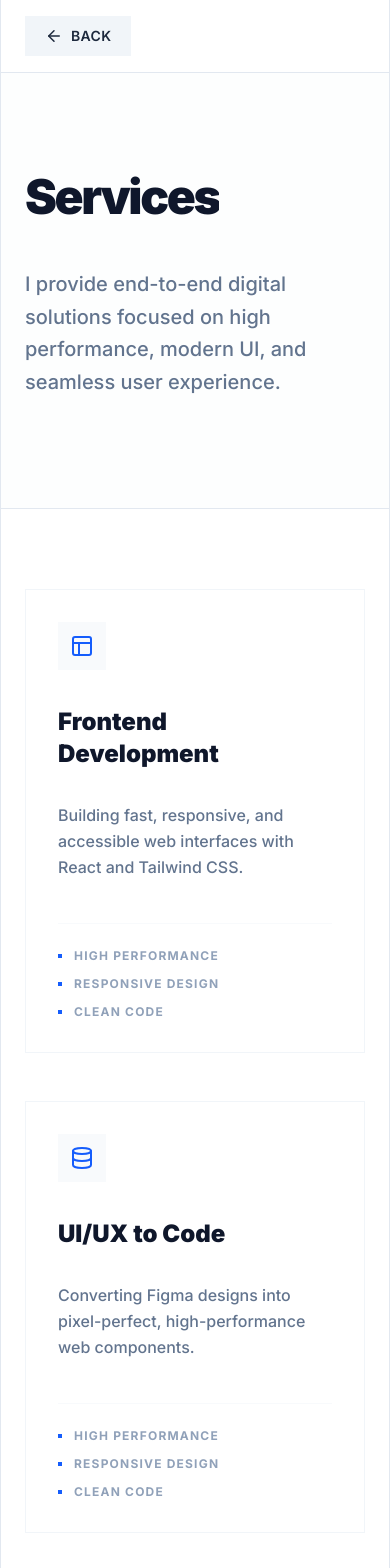
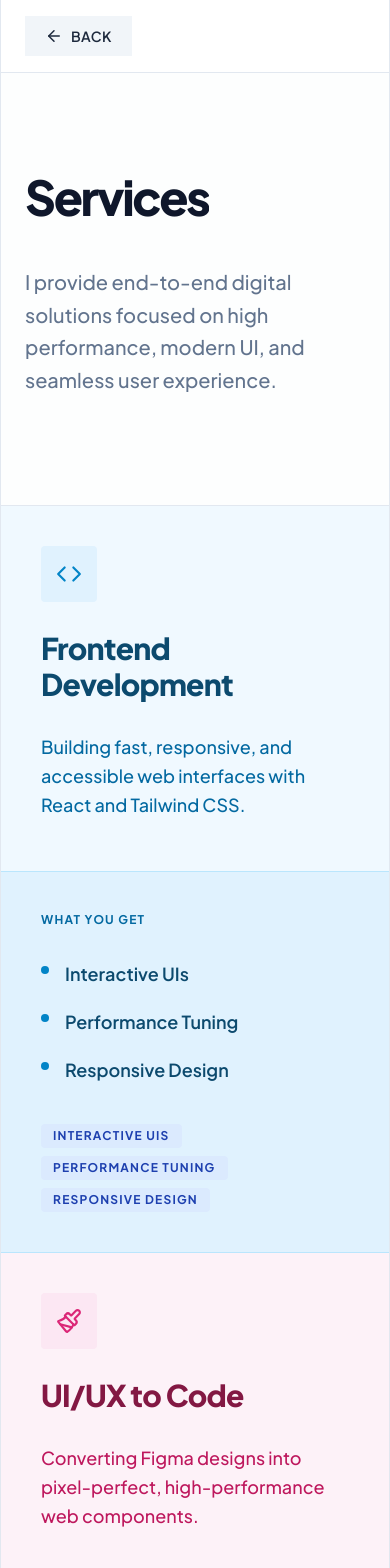
Before and after one commit to yasser8111/Portfolio, a React (Vite) app: page /services in a window 390 px wide. Shown: the top 1568 px of the page. Built offline with nearby package versions, Linux system fonts and the light colour scheme.

Commit message:
feat: redesign ServicesPage with dynamic palettes, update icons, and change English font to Plus Jakarta Sans

```diff
--- a/google20c0fa8e5758d61d.html
+++ /dev/null
@@ -1 +0,0 @@
-google-site-verification: google20c0fa8e5758d61d.html
--- a/src/index.css
+++ b/src/index.css
@@ -1,4 +1,4 @@
-@import url("https://fonts.googleapis.com/css2?family=Inter:wght@300;400;500;600;700&family=Cairo:wght@300;400;500;600;700;800&family=IBM+Plex+Sans+Arabic:wght@300;400;500;600;700&display=swap");
+@import url("https://fonts.googleapis.com/css2?family=Plus+Jakarta+Sans:wght@300;400;500;600;700;800&family=Cairo:wght@300;400;500;600;700;800&family=IBM+Plex+Sans+Arabic:wght@300;400;500;600;700&display=swap");
 @import "tailwindcss";
 
 html.lenis,
@@ -24,7 +24,7 @@ html.lenis body {
 
 @theme {
   --font-sans:
-    "Inter", "Cairo", "IBM Plex Sans Arabic", ui-sans-serif, system-ui,
+    "Plus Jakarta Sans", "Cairo", "IBM Plex Sans Arabic", ui-sans-serif, system-ui,
     sans-serif;
 }
 
--- a/src/pages/ServicesPage.jsx
+++ b/src/pages/ServicesPage.jsx
@@ -1,28 +1,81 @@
 import React from "react";
 import { useNavigate } from "react-router-dom";
-import { ArrowLeft, Settings, Database, Layout, Smartphone, Globe, Shield } from "lucide-react";
-import Button from "../components/Button";
+import {
+  Layout,
+  Database,
+  Smartphone,
+  Globe,
+  Shield,
+  Settings,
+  Paintbrush,
+  Puzzle,
+  Code,
+} from "lucide-react";
 import NavBack from "../components/NavBack";
 import Footer from "../components/Footer";
 import ContactSection from "../components/ContactSection";
 import { TextBlock } from "../components/TextBlockEffect";
 
-const ServicesPage = ({
-  lang,
-  personal,
-  services,
-  nav,
-  footer,
-  buttons,
-  sections,
-}) => {
+/* ─── colour palettes (same 3-colour cycle as HomePage) ─────────────────── */
+const PALETTES = [
+  {
+    base: "#0284c7",
+    bg: "#f0f9ff",
+    bgLight: "#e0f2fe",
+    title: "#0c4a6e",
+    desc: "#0369a1",
+    border: "#bae6fd",
+    tag: "#dbeafe",
+    tagText: "#1e40af",
+  },
+  {
+    base: "#db2777",
+    bg: "#fdf2f8",
+    bgLight: "#fce7f3",
+    title: "#831843",
+    desc: "#be185d",
+    border: "#fbcfe8",
+    tag: "#fce7f3",
+    tagText: "#9d174d",
+  },
+  {
+    base: "#059669",
+    bg: "#ecfdf5",
+    bgLight: "#d1fae5",
+    title: "#064e3b",
+    desc: "#047857",
+    border: "#a7f3d0",
+    tag: "#d1fae5",
+    tagText: "#065f46",
+  },
+];
+
+const ICONS = [Code, Paintbrush, Puzzle, Globe, Shield, Settings];
+
+/* ─── feature lists per service index (3 items each) ────────────────────── */
+const getFeatures = (lang, i) => {
+  const ar = [
+    ["واجهات تفاعلية", "تحسين الأداء", "تصميم متجاوب"],
+    ["بنية بيانات قوية", "واجهات برمجية آمنة", "قواعد بيانات سريعة"],
+    ["تصميم أصيل للموبايل", "تجربة مستخدم سلسة", "نشر على المتجرين"],
+    ["حضور رقمي احترافي", "تحسين محركات البحث", "سرعة تحميل عالية"],
+    ["حماية متقدمة", "مصادقة آمنة", "تشفير البيانات"],
+    ["أتمتة المهام", "دمج الأنظمة", "صيانة مستمرة"],
+  ];
+  const en = [
+    ["Interactive UIs", "Performance Tuning", "Responsive Design"],
+    ["Robust Data Models", "Secure APIs", "Fast Databases"],
+    ["Mobile-First Design", "Smooth UX", "App Store Deployment"],
+    ["Professional Web Presence", "SEO Optimised", "Fast Load Times"],
+    ["Advanced Protection", "Secure Auth", "Data Encryption"],
+    ["Task Automation", "System Integration", "Ongoing Maintenance"],
+  ];
+  return (lang === "ar" ? ar : en)[i % 6];
+};
+
+/* ─── component ──────────────────────────────────────────────────────────── */
+const ServicesPage = ({ lang, personal, services, nav, footer, buttons, sections }) => {
   const navigate = useNavigate();
-
-  // Mapping icons to services if needed, or just using a default
-  const getIcon = (index) => {
-    const icons = [<Layout size={24} />, <Database size={24} />, <Smartphone size={24} />, <Globe size={24} />, <Shield size={24} />, <Settings size={24} />];
-    return icons[index % icons.length];
-  };
 
   return (
     <div
@@ -30,13 +83,11 @@ const ServicesPage = ({
       className="min-h-screen bg-white text-slate-900 font-sans selection:bg-blue-600 selection:text-white"
     >
       <div className="max-w-[1400px] mx-auto w-full border-x border-slate-200 min-h-screen flex flex-col">
-        <NavBack
-          onBack={() => navigate("/")}
-          backText={buttons.backToHome}
-          lang={lang}
-        />
+        <NavBack onBack={() => navigate("/")} backText={buttons.backToHome} lang={lang} />
 
         <main className="flex-1">
+
+          {/* ── Hero ─────────────────────────────────────────────────────── */}
           <section className="py-24 px-6 md:px-12 border-b border-slate-200 bg-slate-50/30">
             <div className="max-w-3xl">
               <h1 className="text-5xl md:text-7xl font-black tracking-tighter leading-none text-slate-900 mb-8">
@@ -54,43 +105,112 @@ const ServicesPage = ({
             </div>
           </section>
 
-          <section className="py-20 px-6 md:px-12 border-b border-slate-200">
-            <div className="grid grid-cols-1 md:grid-cols-2 lg:grid-cols-3 gap-12">
-              {services.map((service, i) => (
-                <div key={i} className="group p-8 border border-slate-100 bg-white hover:border-blue-600 transition-all duration-500">
-                  <div className="w-12 h-12 bg-slate-50 flex items-center justify-center text-blue-600 mb-8 group-hover:bg-blue-600 group-hover:text-white transition-all duration-500">
-                    {getIcon(i)}
+          {/* ── One section per service ───────────────────────────────────── */}
+          {services.map((service, i) => {
+            const p = PALETTES[i % 3];
+            const Icon = ICONS[i % ICONS.length];
+            const features = getFeatures(lang, i);
+            const isEven = i % 2 === 0;
+
+            return (
+              <section
+                key={i}
+                style={{ backgroundColor: p.bg, borderColor: p.border }}
+                className="border-b"
+              >
+                <div
+                  className={`grid grid-cols-1 lg:grid-cols-2 min-h-[420px]`}
+                >
+                  {/* ── Left / Right: numbered identity ──────────────────── */}
+                  <div
+                    className={`flex flex-col justify-between p-10 md:p-16 border-b lg:border-b-0 ${
+                      isEven
+                        ? "lg:border-e order-1"
+                        : "lg:border-s order-1 lg:order-2"
+                    }`}
+                    style={{ borderColor: p.border }}
+                  >
+                    {/* Icon + title */}
+                    <div>
+                      <div
+                        className="w-14 h-14 flex items-center justify-center mb-6 rounded-sm"
+                        style={{ backgroundColor: p.bgLight, color: p.base }}
+                      >
+                        <Icon size={26} />
                       </div>
-                  <h3 className="text-2xl font-black text-slate-900 mb-4">
-                    <TextBlock blockColor="#2563eb">
-                      {service.title}
-                    </TextBlock>
-                  </h3>
-                  <p className="text-slate-500 font-medium leading-relaxed mb-8">
-                    <TextBlock blockColor="#cbd5e1" className="block">
+
+                      <h2
+                        className="text-3xl md:text-4xl font-black tracking-tight mb-4"
+                        style={{ color: p.title }}
+                      >
+                        <TextBlock blockColor={p.base}>{service.title}</TextBlock>
+                      </h2>
+
+                      <p
+                        className="text-lg font-medium leading-relaxed max-w-md"
+                        style={{ color: p.desc }}
+                      >
+                        <TextBlock blockColor={p.base} className="block">
                           {service.desc}
                         </TextBlock>
                       </p>
+                    </div>
+                  </div>
 
-                  {/* Detailed features - just generic placeholders for now */}
-                  <ul className="space-y-3 pt-6 border-t border-slate-50">
-                    {(lang === "ar" ? ["أداء عالي", "تصميم متجاوب", "كود نظيف"] : ["High Performance", "Responsive Design", "Clean Code"]).map((feature, j) => (
-                      <li key={j} className="flex items-center gap-3 text-xs font-bold uppercase tracking-widest text-slate-400">
-                        <div className="w-1 h-1 bg-blue-600" />
-                        {feature}
+                  {/* ── Right / Left: feature list ────────────────────────── */}
+                  <div
+                    className={`flex flex-col justify-center p-10 md:p-16 ${
+                      isEven ? "order-2" : "order-2 lg:order-1"
+                    }`}
+                    style={{ backgroundColor: p.bgLight }}
+                  >
+                    <h3
+                      className="text-xs font-bold uppercase tracking-widest mb-8"
+                      style={{ color: p.desc }}
+                    >
+                      {lang === "ar" ? "ما تحصل عليه" : "What You Get"}
+                    </h3>
+
+                    <ul className="space-y-5">
+                      {features.map((feat, j) => (
+                        <li key={j} className="flex items-start gap-4">
+                          {/* Accent dot */}
+                          <span
+                            className="mt-1.5 w-2 h-2 rounded-sm flex-shrink-0"
+                            style={{ backgroundColor: p.base }}
+                          />
+                          <span
+                            className="text-lg font-semibold"
+                            style={{ color: p.title }}
+                          >
+                            {feat}
+                          </span>
                         </li>
                       ))}
                     </ul>
-                </div>
+
+                    {/* Decorative tag strip */}
+                    <div className="mt-10 flex flex-wrap gap-2">
+                      {features.map((feat, j) => (
+                        <span
+                          key={j}
+                          className="px-3 py-1 text-xs font-bold uppercase tracking-widest rounded-sm"
+                          style={{
+                            backgroundColor: p.tag,
+                            color: p.tagText,
+                          }}
+                        >
+                          {feat}
+                        </span>
                       ))}
                     </div>
+                  </div>
+                </div>
               </section>
+            );
+          })}
 
-          <ContactSection
-            personal={personal}
-            sections={sections}
-            lang={lang}
-          />
+          <ContactSection personal={personal} sections={sections} lang={lang} />
         </main>
 
         <Footer text={footer.text} />
```
Lines whose indentation alone changed are shown as unchanged.
